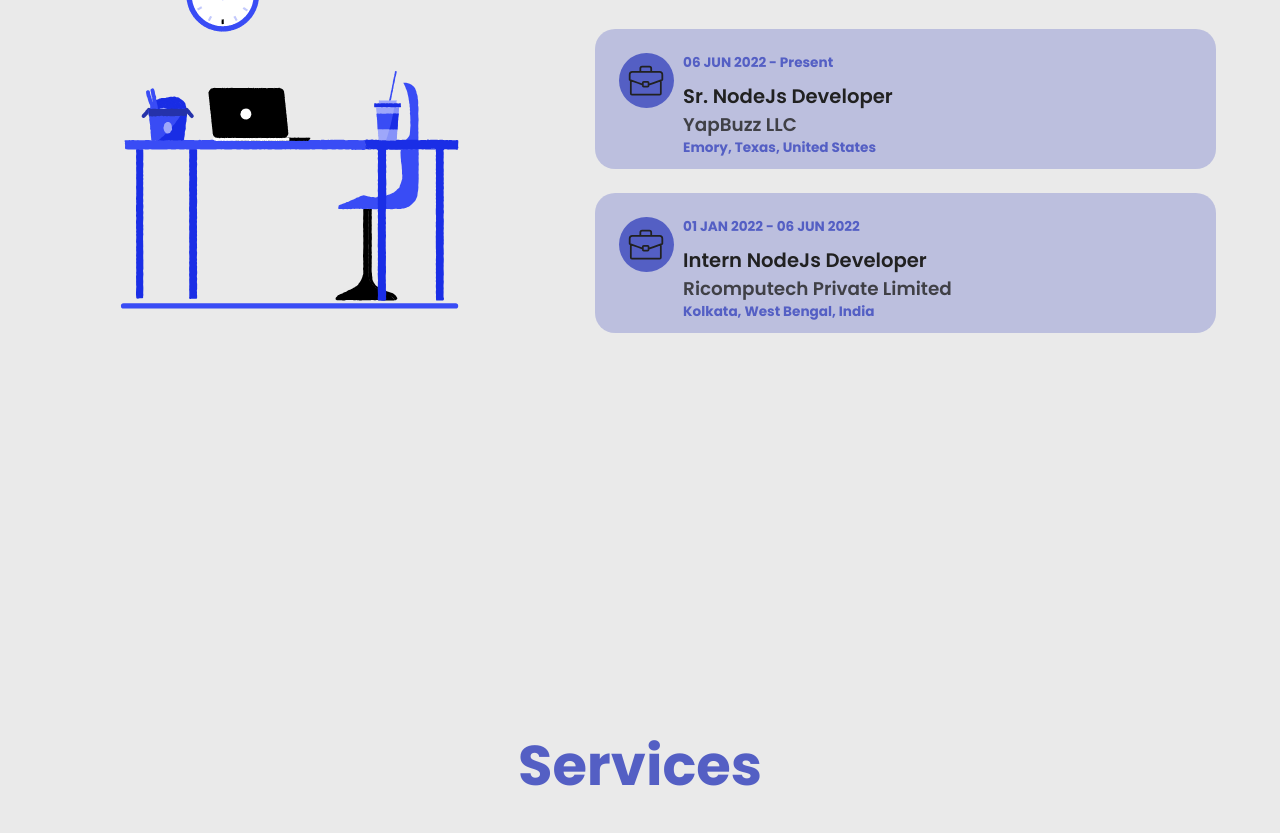
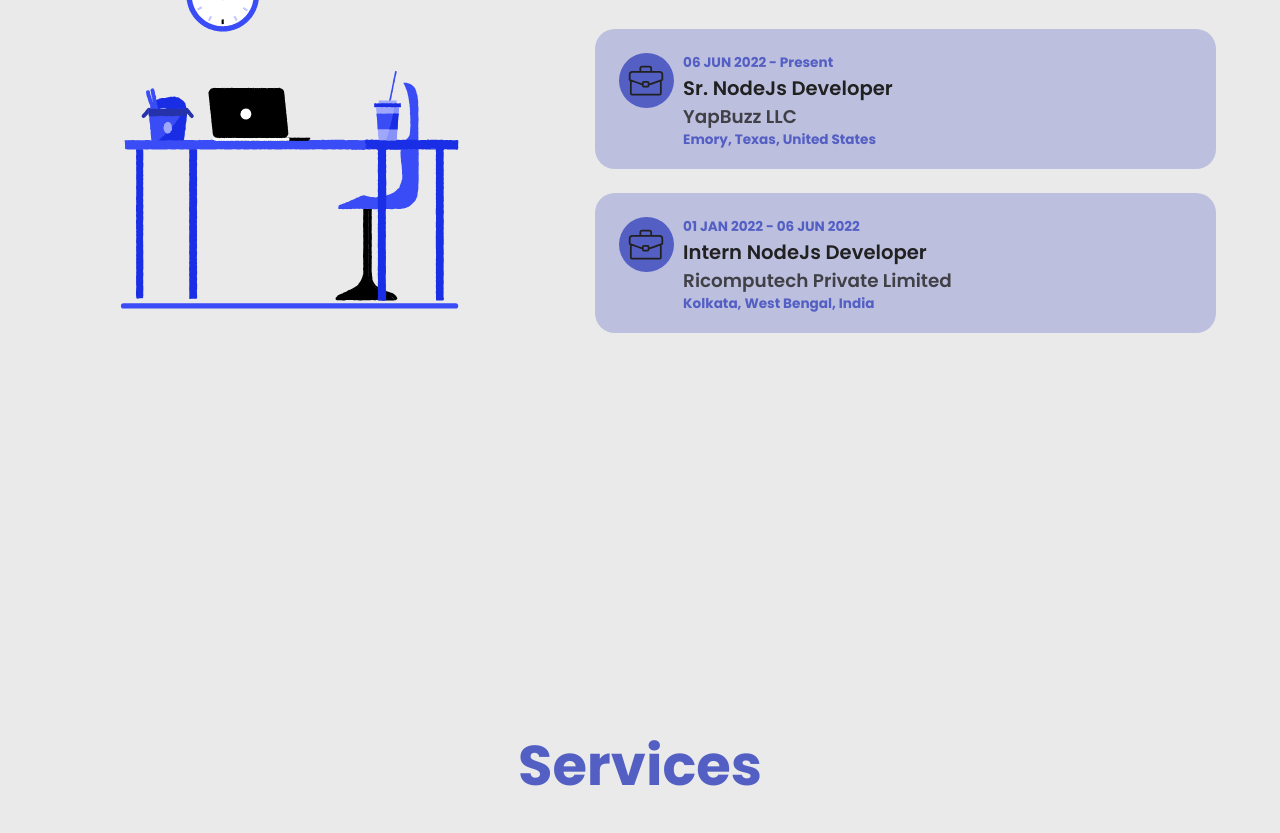
Before and after one commit to tulsipadadas/tulsipada.github.io, a React (Create React App) app: page / in a window 1280 px wide. Shown: the part 3000-3833 px from the top of the page. Built offline with nearby package versions, Linux system fonts and the light colour scheme; a web font is replaced by a local one.

Commit message:
fixed Accessibility

```diff
--- a/src/components/Experience/Experience.css
+++ b/src/components/Experience/Experience.css
@@ -63,7 +63,7 @@
     font-family: var(--primaryFont);
     font-size: 0.85rem;
     font-weight: 700;
-    margin-bottom: 0.5rem;
+    /* margin-bottom: 0.5rem; */
 }
 
 .experience-details > h4 {
```
